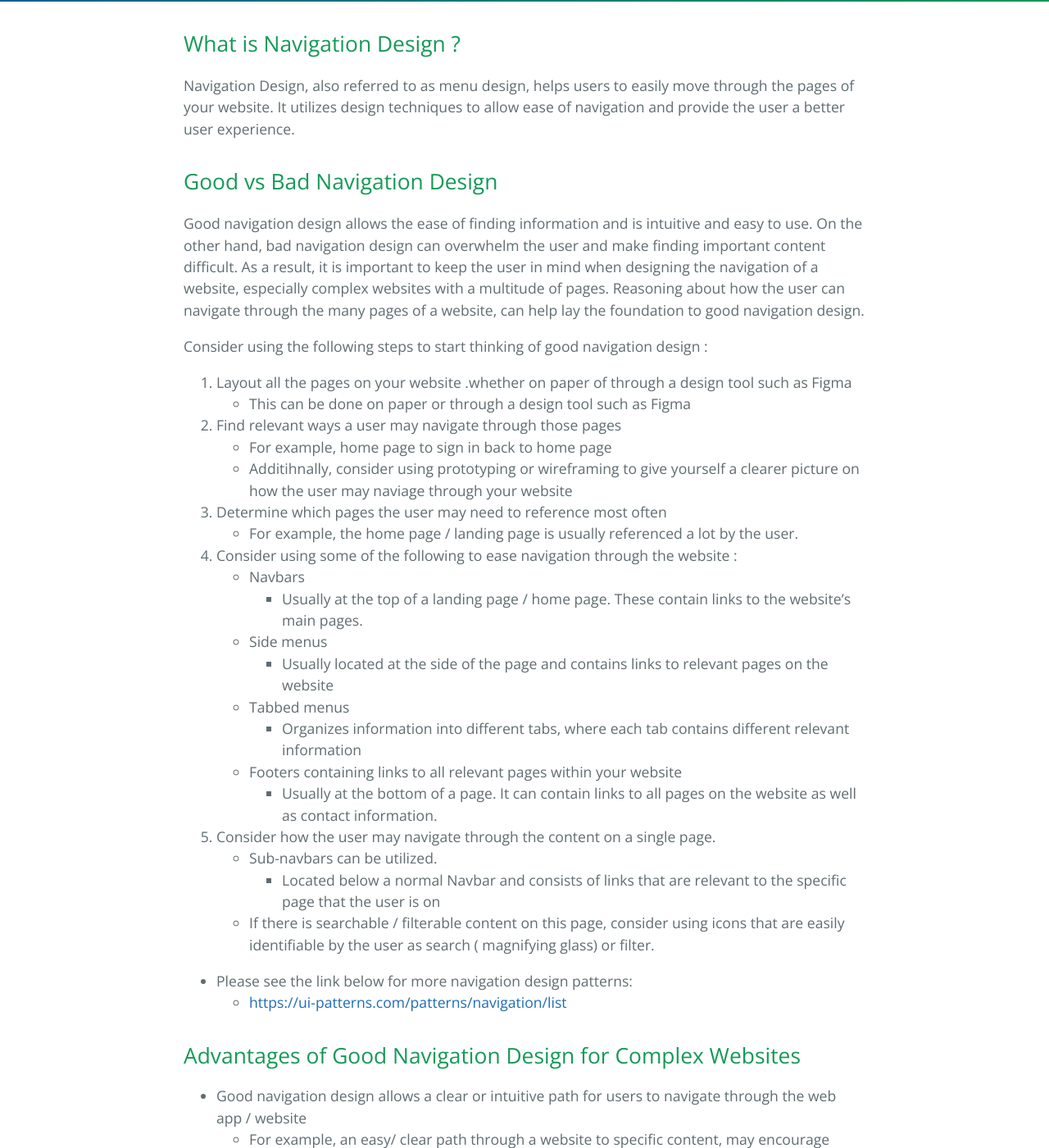
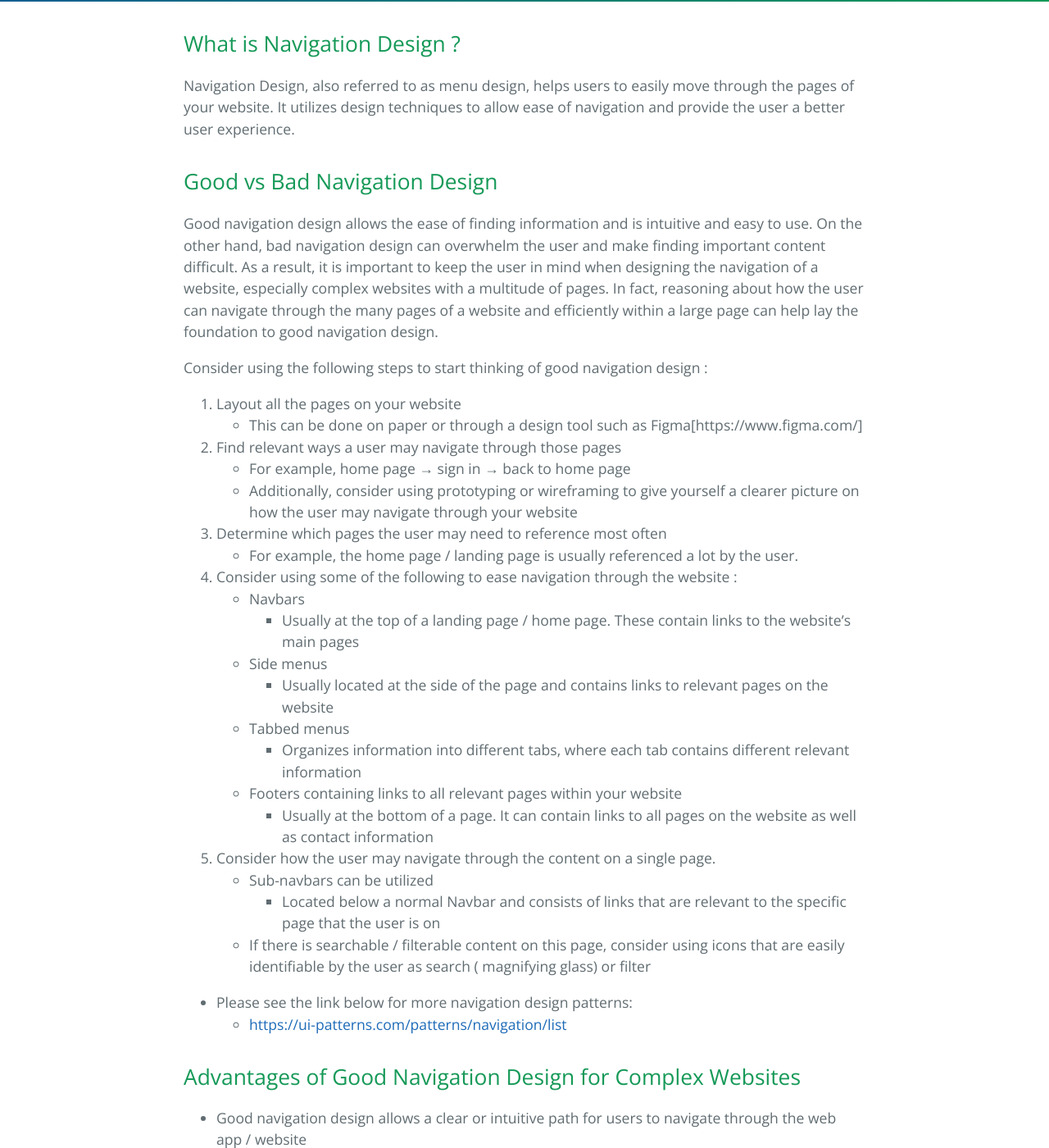
Before and after one commit to learning-software-engineering/learning-software-engineering.github.io, a Jekyll site: the page built from Topics/User_Experience/Navigation design in complex websites.md, in a window 1280 px wide and 1400 px high, scrolled down 304 px. Shown: the whole window at 82% size. Built offline with Jekyll 4.4.1, drawn with Linux system fonts in a browser that asks for light colours; our own code applies the rules of GitHub Pages for plain Markdown files; some of the changed text lies outside the part shown.

Commit message:
Update Navigation design in complex websites.md
Made requested changes and fixed small typos and formatting

```diff
--- a/Topics/User_Experience/Navigation design in complex websites.md
+++ b/Topics/User_Experience/Navigation design in complex websites.md
@@ -3,34 +3,34 @@ Navigation Design, also referred to as menu design, helps users to easily move t
 
 
 ## Good vs Bad Navigation Design
-Good navigation design allows the ease of finding information and is intuitive and easy to use. On the other hand, bad navigation design can overwhelm the user and make finding important content difficult.  As a result,  it is important to keep the user in mind when designing the navigation of a website, especially complex websites with a multitude of pages. Reasoning about how the user can navigate through the many pages of a website, can help lay the foundation to good navigation design.
+Good navigation design allows the ease of finding information and is intuitive and easy to use. On the other hand, bad navigation design can overwhelm the user and make finding important content difficult.  As a result,  it is important to keep the user in mind when designing the navigation of a website, especially complex websites with a multitude of pages. In fact, reasoning about how the user can navigate through the many pages of a website and efficiently within a large page can help lay the foundation to good navigation design.
 
 Consider using the following steps to start thinking of good navigation design  :
 
-1. Layout all the pages on your website .whether on paper of through a design tool such as Figma
-    * This can be done on paper or through a design tool such as Figma
+1. Layout all the pages on your website
+    * This can be done on paper or through a design tool such as Figma[https://www.figma.com/]
 
 2.  Find relevant ways a user may navigate through those pages
-     * For example, home page to sign in back to home page
-     * Additihnally, consider using prototyping or wireframing to give yourself a clearer picture on how the user may naviage through your website
+     * For example, home page → sign in → back to home page
+     * Additionally, consider using prototyping or wireframing to give yourself a clearer picture on how the user may navigate through your website
 
 3. Determine which pages the user may need to reference most often
     * For example, the home page / landing page is usually referenced a lot by the user.
 
 4. Consider using some of the following to ease navigation through the website :
     * Navbars
-        * Usually at the top of a landing page / home page. These contain links to the website's main pages.
+        * Usually at the top of a landing page / home page. These contain links to the website's main pages
     * Side menus
         * Usually located at the side of the page and contains links to relevant pages on the website
     * Tabbed menus
         * Organizes information into different tabs, where each tab contains different relevant information
     * Footers containing links to all relevant pages within your website
-        * Usually at the bottom of a page. It can contain links to all pages on the website as well as contact information.
+        * Usually at the bottom of a page. It can contain links to all pages on the website as well as contact information
 
 5. Consider how the user may navigate through the content on a single page.
-   * Sub-navbars can be utilized.
+   * Sub-navbars can be utilized
         * Located below a normal Navbar and  consists of links that are relevant to the specific page that the user is on
-    *  If there is searchable / filterable content on this page, consider using icons that are easily identifiable by the user as  search  ( magnifying glass) or filter.
+    *  If there is searchable / filterable content on this page, consider using icons that are easily identifiable by the user as  search  ( magnifying glass) or filter
 
 * Please see the link below for more navigation design patterns:
     * [https://ui-patterns.com/patterns/navigation/list](https://ui-patterns.com/patterns/navigation/list)
@@ -41,7 +41,7 @@ Consider using the following steps to start thinking of good navigation design
 * Good navigation design allows a clear or intuitive path for users to navigate through the web app / website
     * For example, an easy/ clear path through a website to specific content, may encourage users to use your product.
 * Increases usability
-    * A good navigation design allows users to easily find the content that they need in a timely manner .
+    * A good navigation design allows users to easily find the content that they need in a timely manner.
 * Increases user satisfaction
     * Users are less likely to become frustrated navigating a website or webapp if there is a clear navigation system.
 
```
